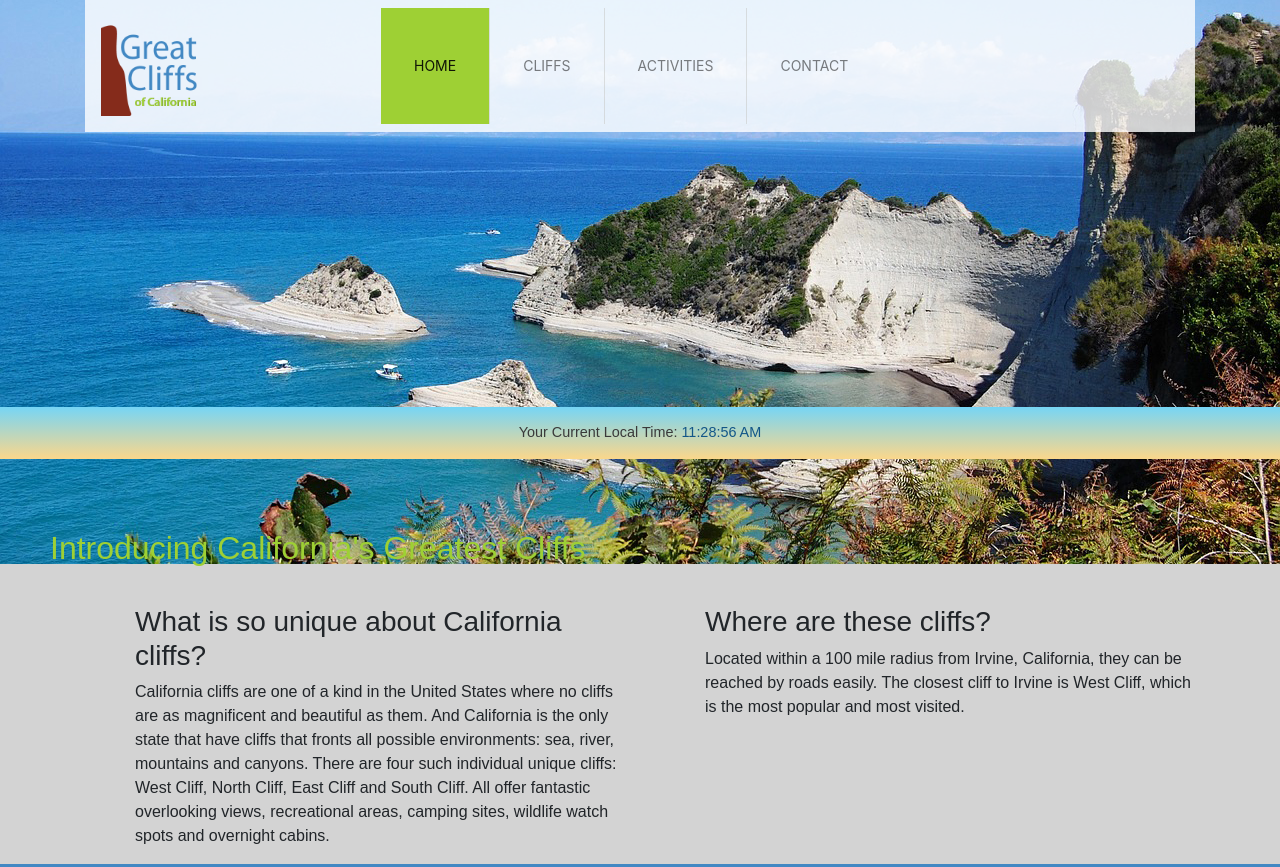
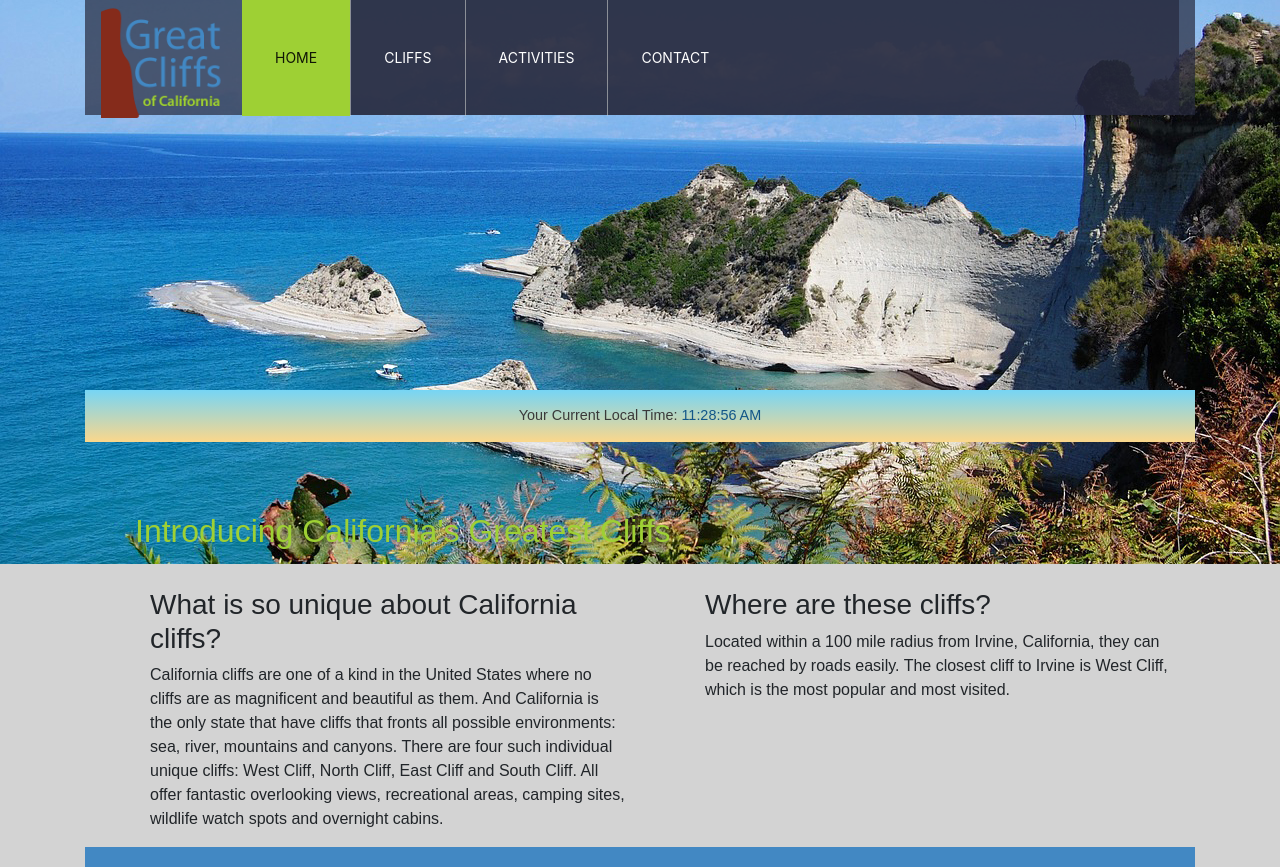
Before and after one commit to GeneralNel/homework-module1, a plain HTML site: page index.html in a window 1280 px wide. Shown: the top 867 px of the page. Drawn offline with nearby package versions, Linux system fonts and the light colour scheme.

Commit message:
update nav menu

```diff
--- a/index.html
+++ b/index.html
@@ -12,11 +12,10 @@
 
 <body id="home">
 	<div class="container">
-		<div class="main-header">
-			<nav class="navbar navbar-expand-lg navbar-light sticky-top">
-				<div class="logo">
-					<img src="images/logo.png" alt="Great Cliffs Logo" />
-				</div>
+		<nav class="navbar navbar-expand-lg navbar-light sticky-top main-menu">
+			<a class="navbar-brand" href="#">
+				<img src="images/logo.png" alt="Great Cliffs Logo" width="125" />
+			</a>
 			<button class="navbar-toggler" type="button" data-toggle="collapse" data-target="#navbarNav"
 				aria-controls="navbarNav" aria-expanded="false" aria-label="Toggle navigation">
 				<span class="navbar-toggler-icon"></span>
@@ -38,8 +37,6 @@
 				</ul>
 			</div>
 		</nav>
-		</div>
-	</div>
 		<header>
 		</header>
 		<section id="timeofday">
@@ -105,6 +102,7 @@
 				</div>
 			</div>
 		</footer>
+	</div>
 
 	<!-- javascript codes -->
 	<script src="https://code.jquery.com/jquery-3.5.1.slim.min.js"></script>
--- a/styles.css
+++ b/styles.css
@@ -28,16 +28,11 @@ header {
     background-color: rgb(255, 255, 255, 0.8);
 }
 
-.main-header .logo img {
-    width: 100px;
-    height: 100px;
-    float: left;
-}
-
 /* Navigation */
 .main-menu {
-    margin-left: 180px;
     font-weight: 400;
+    height: 115px;
+    background-color: rgba(38, 41, 61, 0.7);
 }
 
 .main-menu ul li {
@@ -438,9 +433,12 @@ form .button input[type="submit"] {
     background-color: limegreen;
 }
 
+.navbar .navbar-nav .nav-link {
+  color: rgb(255, 255, 255)
+}
 
 /* Media Queries */
-@media (max-width: 768px) {
+/* @media (max-width: 768px) {
     .main-header {
         padding: 0 1em;
     }
@@ -471,4 +469,4 @@ form .button input[type="submit"] {
         padding: 1em 0;
         text-align: center;
     }
-}
+} */
```
Also changed, not shown: contact.html (+3 -1 lines). Lines whose indentation alone changed are shown as unchanged.
